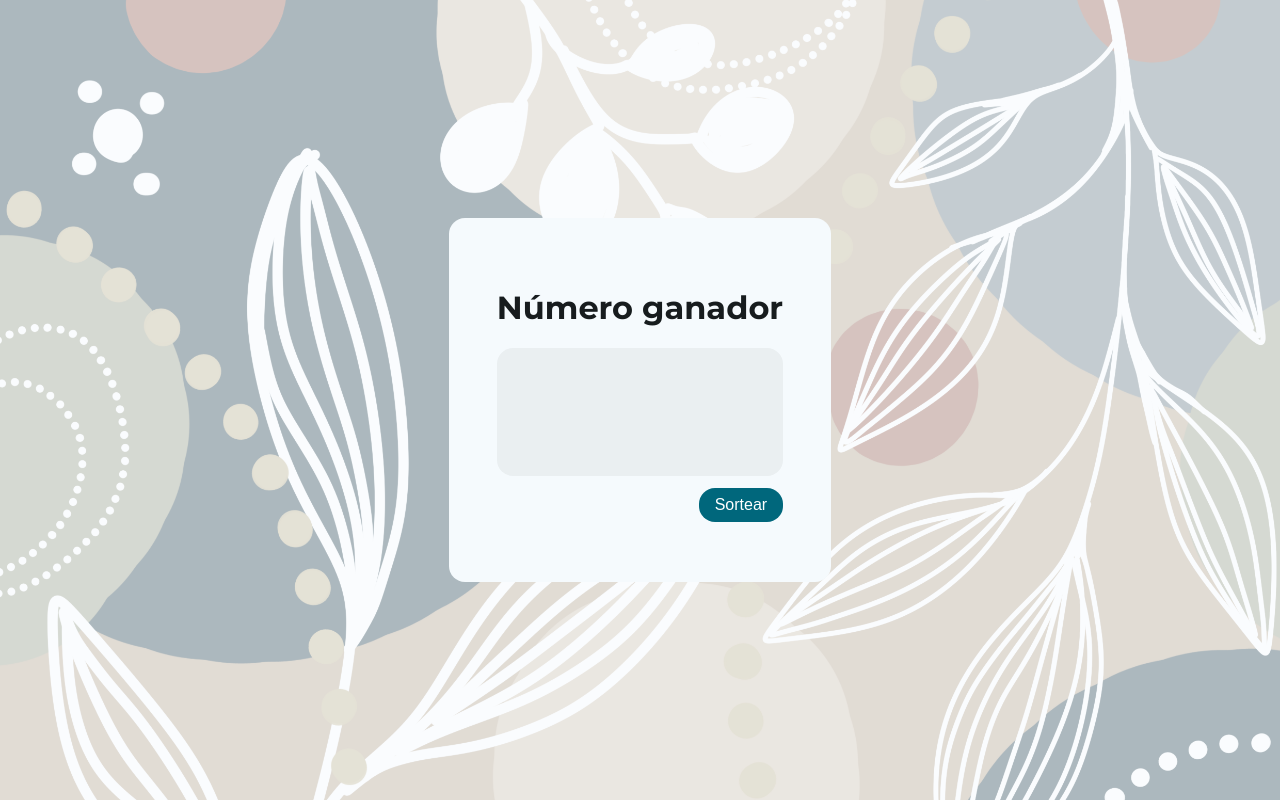
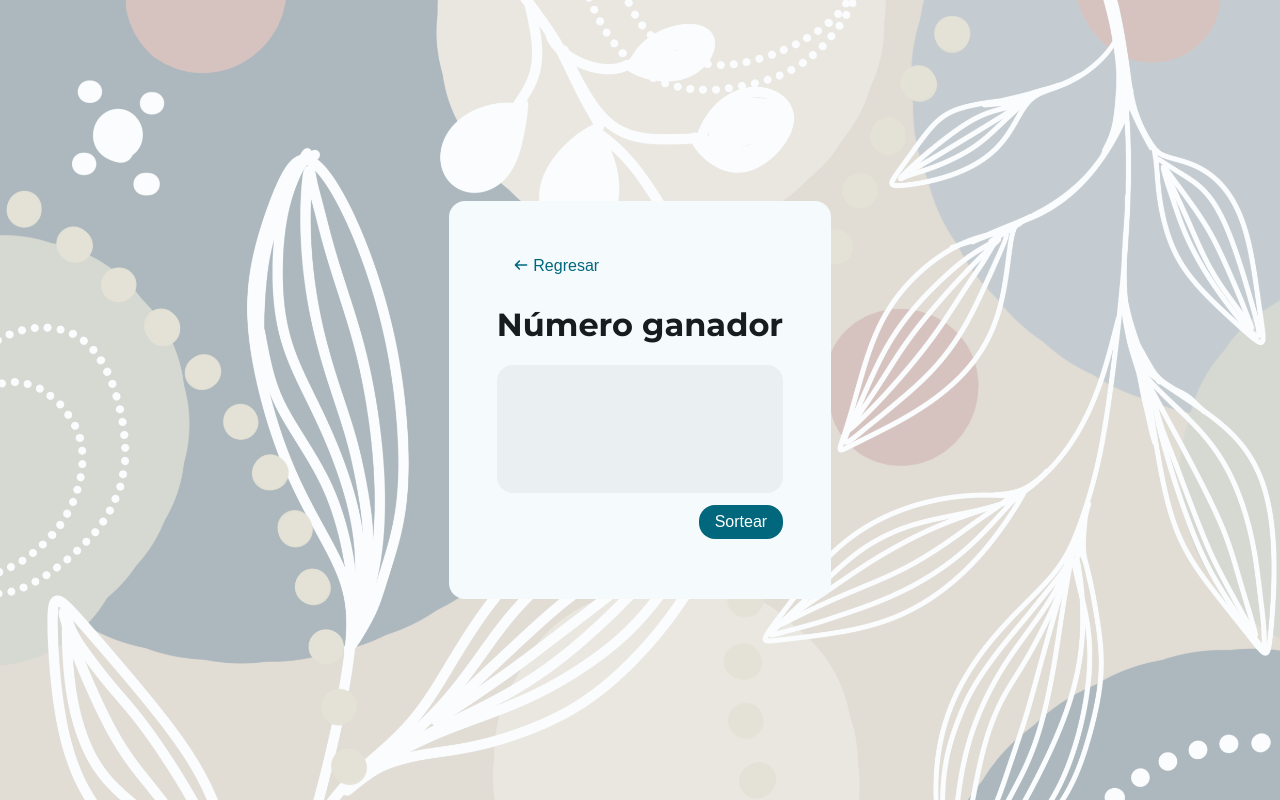
Before and after one commit to SamyMtz/raffle, a plain HTML site: page draw.html in a window 1280 px wide. Drawn offline with Linux system fonts and the light colour scheme; a web font is replaced by a local one.

Commit message:
Added return button

```diff
--- a/draw.html
+++ b/draw.html
@@ -17,6 +17,13 @@
     <div class="image">
         <div class="background">
             <div class="container">
+                <button id="return">
+                    <svg class="icon" xmlns="http://www.w3.org/2000/svg"
+                        viewBox="0 0 640 640"><!--!Font Awesome Free v7.2.0 by @fontawesome - https://fontawesome.com License - https://fontawesome.com/license/free Copyright 2026 Fonticons, Inc.-->
+                        <path
+                            d="M73.4 297.4C60.9 309.9 60.9 330.2 73.4 342.7L233.4 502.7C245.9 515.2 266.2 515.2 278.7 502.7C291.2 490.2 291.2 469.9 278.7 457.4L173.3 352L544 352C561.7 352 576 337.7 576 320C576 302.3 561.7 288 544 288L173.3 288L278.7 182.6C291.2 170.1 291.2 149.8 278.7 137.3C266.2 124.8 245.9 124.8 233.4 137.3L73.4 297.3z" />
+                    </svg>
+                    Regresar</button>
                 <h1>Número ganador</h1>
                 <div class="number">
                     <strong id="winner"></strong>
--- a/js/draw.js
+++ b/js/draw.js
@@ -14,7 +14,11 @@ function generateWinningNumber() {
 // Gets stored tickets array
 let tickets = JSON.parse(sessionStorage.getItem("tickets"));
 
-// Adds event listener
+// Adds event listeners
+document
+  .getElementById("return")
+  .addEventListener("click", () => window.location.assign("../select.html"));
+
 document
   .getElementById("draw")
   .addEventListener("click", generateWinningNumber);
```
Also changed, not shown: images/screenshots/raffle_03.png, 1 other file.
